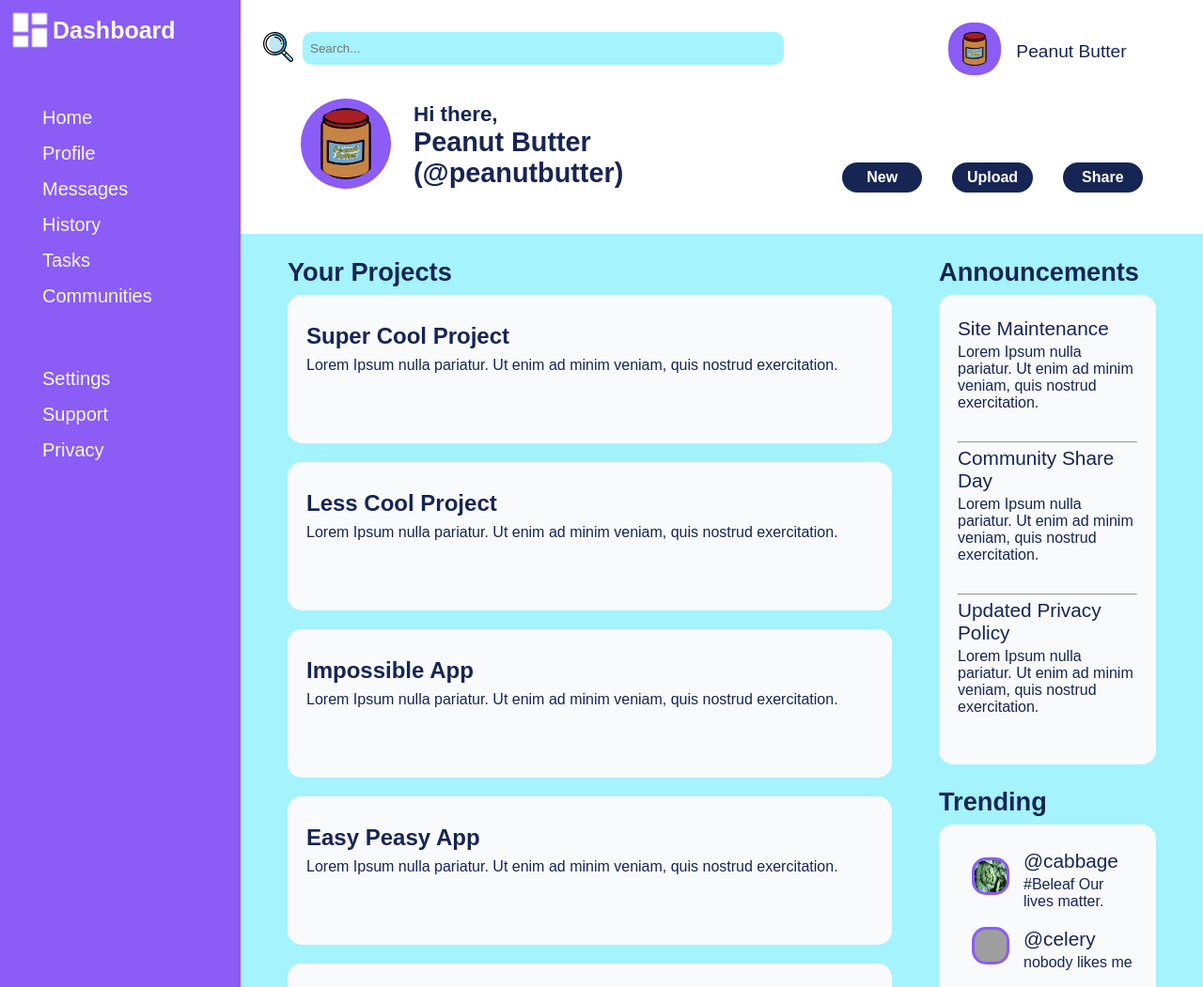
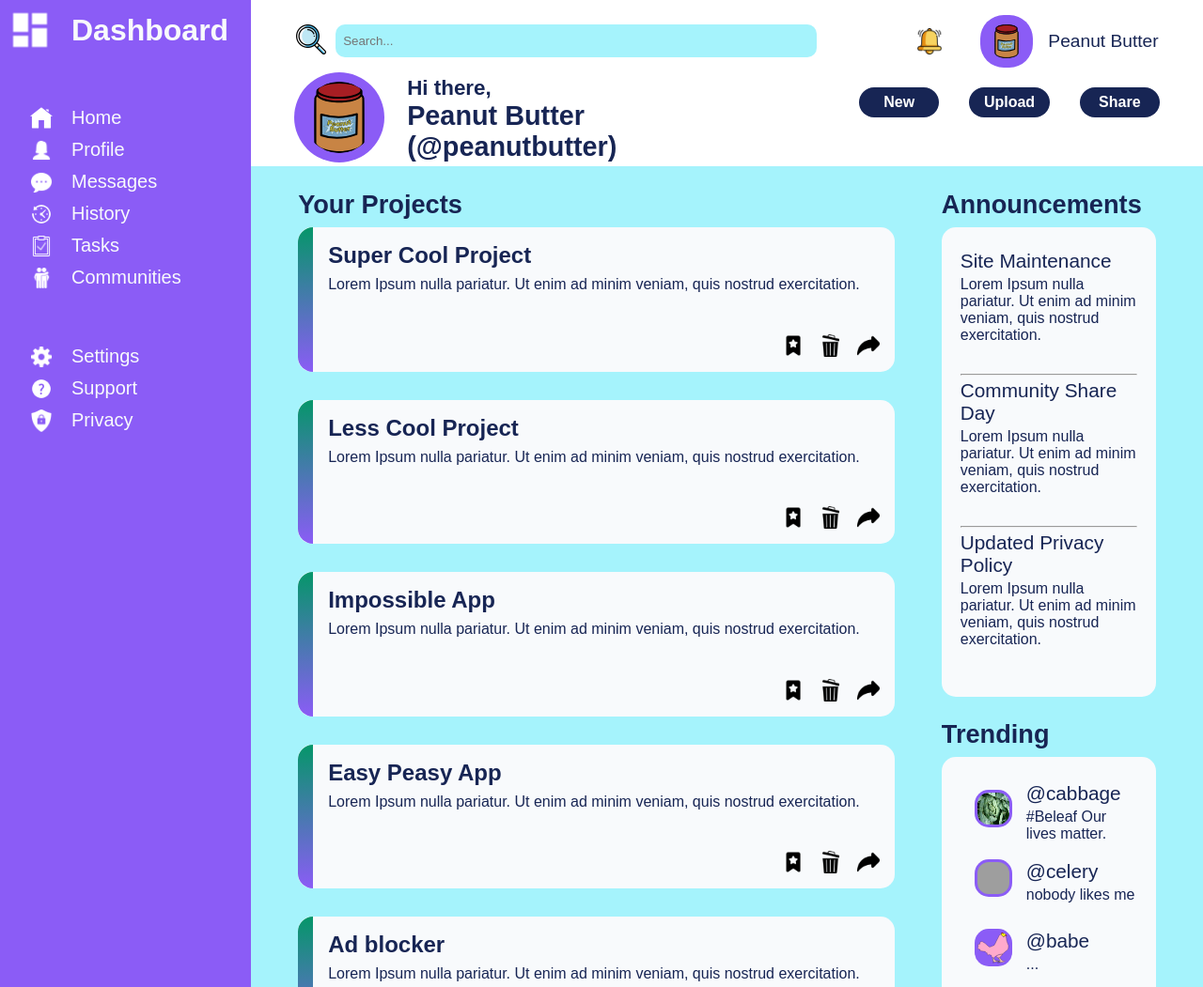
Before and after one commit to f00lg0ldl0af/Admin-Dashboard, a plain HTML site: page index.html in a window 1280 px wide. Shown: the top 1051 px of the page at 94% size. Drawn offline with Linux system fonts and the light colour scheme; grey boxes are pictures that could not be loaded; a web font is replaced by a local one.

Commit message:
Add icons and animation

```diff
--- a/index.html
+++ b/index.html
@@ -27,25 +27,52 @@
 
         <div class="sidebar">
             <div class="sidebar-header">
-                <img class="logo" src="./assets/view-dashboard.png" alt="" > <!--dashboard icon-->
+                <img class="logo" src="./assets/view-dashboard.png" alt="" >
                 Dashboard
             </div>
 
             <div class="nav-top">
                 <ul>
-                    <li><img src="" alt="">Home</li> <!--home icon-->
-                    <li><img src="" alt="">Profile</li> <!--profile icon-->
-                    <li><img src="" alt="">Messages</li> <!--message icon-->
-                    <li><img src="" alt="">History</li> <!--history icon-->
-                    <li><img src="" alt="">Tasks</li> <!--tasks icon-->
-                    <li><img src="" alt="">Communities</li> <!--communities icon-->
+                    <li>
+                        <img src="./assets/home.svg" alt="">
+                        <p>Home</p>
+                    </li>
+                    <li>
+                        <img src="./assets/profile.png" alt="">
+                        <p>Profile</p>
+                    </li>
+                    <li>
+                        <img src="./assets/message.png" alt="">
+                        <p>Messages</p>
+                    </li>
+                    <li>
+                        <img src="./assets/history.png" alt="">
+                        <p>History</p>
+                    </li>
+                    <li>
+                        <img src="./assets/tasks.png" alt="">
+                        <p>Tasks</p>
+                    </li>
+                    <li>
+                        <img src="./assets/friends.png" alt="">
+                        <p>Communities</p>
+                    </li>
                 </ul>
             </div>
             <div class="nav-bottom">
                 <ul>
-                    <li><img src="" alt="">Settings</li> <!--setting icon-->
-                    <li><img src="" alt="">Support</li> <!--support icon-->
-                    <li><img src="" alt="">Privacy</li> <!--privacy icon-->
+                    <li>
+                        <img src="./assets/settings.png" alt="">
+                        <p>Settings</p>
+                    </li>
+                    <li>
+                        <img src="./assets/help.png" alt="">
+                        <p>Support</p>
+                    </li>
+                    <li>
+                        <img src="./assets/privacy.png" alt="">
+                        <p>Privacy</p>
+                    </li>
                 </ul>
             </div>
         </div>
@@ -64,10 +91,9 @@
                 </div>
 
                 <div class="profile-bar">
-                    <div></div> <!--bell notif icon-->
-                    <div>
-                        <img src="./assets/peanut_butter.svg" alt="profile picture">
-                     </div>                    <div>Peanut Butter</div>
+                    <img class="notif" src="./assets/bell.png" alt="">
+                    <img class="profile-pic" src="./assets/peanut_butter.svg" alt="profile picture">
+                    <div class="to-click" >Peanut Butter</div>
                 </div>
             </div>
 
@@ -75,7 +101,7 @@
                 <div class="profile-display">
                     <div>
                         <img src="./assets/peanut_butter.svg" alt="profile picture">
-                    </div> <!--profile icon-->
+                    </div>
 
                     <div>
                         <div class="greeting">Hi there,</div>
@@ -99,86 +125,87 @@
                 <div class="proj-container">
 
                     <div class="project">
+                        <div class="color-block"></div>
+
                         <div class="proj-text">
                             <div class="proj-header">Super Cool Project</div>
                             <div class="proj-des">Lorem Ipsum nulla pariatur. Ut enim ad minim veniam, quis nostrud exercitation.</div>
                         </div>
+
                         <div class="proj-nav">
-                            <ul>
-                                <li><img src="" alt=""></li> <!--star icon-->
-                                <li><img src="" alt=""></li> <!--eye icon-->
-                                <li><img src="" alt=""></li> <!--fork icon-->
-                            </ul>
+                            <img src="./assets/bookmark.png" alt="">
+                            <img src="./assets/recycle-bin.png" alt="">
+                            <img src="./assets/share.png" alt="">
                         </div>
                     </div>
 
                     <div class="project">
+                        <div class="color-block"></div>
+
                         <div class="proj-text">
                             <div class="proj-header">Less Cool Project</div>
                             <div class="proj-des">Lorem Ipsum nulla pariatur. Ut enim ad minim veniam, quis nostrud exercitation.</div>
                         </div>
                         <div class="proj-nav">
-                            <ul>
-                                <li><img src="" alt=""></li> <!--star icon-->
-                                <li><img src="" alt=""></li> <!--eye icon-->
-                                <li><img src="" alt=""></li> <!--fork icon-->
-                            </ul>
+                            <img src="./assets/bookmark.png" alt="">
+                            <img src="./assets/recycle-bin.png" alt="">
+                            <img src="./assets/share.png" alt="">
                         </div>
                     </div>
 
                     <div class="project">
+                        <div class="color-block"></div>
+
                         <div class="proj-text">
                             <div class="proj-header">Impossible App</div>
                             <div class="proj-des">Lorem Ipsum nulla pariatur. Ut enim ad minim veniam, quis nostrud exercitation.</div>
                         </div>
                         <div class="proj-nav">
-                            <ul>
-                                <li><img src="" alt=""></li> <!--star icon-->
-                                <li><img src="" alt=""></li> <!--eye icon-->
-                                <li><img src="" alt=""></li> <!--fork icon-->
-                            </ul>
+                            <img src="./assets/bookmark.png" alt="">
+                            <img src="./assets/recycle-bin.png" alt="">
+                            <img src="./assets/share.png" alt="">
                         </div>
                     </div>
 
                     <div class="project">
+                        <div class="color-block"></div>
+
                         <div class="proj-text">
                             <div class="proj-header">Easy Peasy App</div>
                             <div class="proj-des">Lorem Ipsum nulla pariatur. Ut enim ad minim veniam, quis nostrud exercitation.</div>
                         </div>
                         <div class="proj-nav">
-                            <ul>
-                                <li><img src="" alt=""></li> <!--star icon-->
-                                <li><img src="" alt=""></li> <!--eye icon-->
-                                <li><img src="" alt=""></li> <!--fork icon-->
-                            </ul>
+                            <img src="./assets/bookmark.png" alt="">
+                            <img src="./assets/recycle-bin.png" alt="">
+                            <img src="./assets/share.png" alt="">
                         </div>
                     </div>
 
                     <div class="project">
+                        <div class="color-block"></div>
+
                         <div class="proj-text">
                             <div class="proj-header">Ad blocker</div>
                             <div class="proj-des">Lorem Ipsum nulla pariatur. Ut enim ad minim veniam, quis nostrud exercitation.</div>
                         </div>
                         <div class="proj-nav">
-                            <ul>
-                                <li><img src="" alt=""></li> <!--star icon-->
-                                <li><img src="" alt=""></li> <!--eye icon-->
-                                <li><img src="" alt=""></li> <!--fork icon-->
-                            </ul>
+                            <img src="./assets/bookmark.png" alt="">
+                            <img src="./assets/recycle-bin.png" alt="">
+                            <img src="./assets/share.png" alt="">
                         </div>
                     </div>
 
                     <div class="project">
+                        <div class="color-block"></div>
+
                         <div class="proj-text">
                             <div class="proj-header">Money Maker</div>
                             <div class="proj-des">Lorem Ipsum nulla pariatur. Ut enim ad minim veniam, quis nostrud exercitation.</div>
                         </div>
                         <div class="proj-nav">
-                            <ul>
-                                <li><img src="" alt=""></li> <!--star icon-->
-                                <li><img src="" alt=""></li> <!--eye icon-->
-                                <li><img src="" alt=""></li> <!--fork icon-->
-                            </ul>
+                            <img src="./assets/bookmark.png" alt="">
+                            <img src="./assets/recycle-bin.png" alt="">
+                            <img src="./assets/share.png" alt="">
                         </div>
                     </div>
 
--- a/style.css
+++ b/style.css
@@ -37,27 +37,50 @@
 
 .sidebar-header {
     font-weight: bold;
-    font-size: 25px;
+    font-size: 2rem;
     display: flex;
     justify-content: start;
     align-items: center;
     padding: 8px;
+    margin-right: 1rem;
+    cursor: pointer;
 }
 
-.logo {
-    min-width: 20%;
+.sidebar img {
+    height: 3rem;
+    margin-right: 1.25rem;
 }
 
-.sidebar li {
-    margin-left: 45px;
+.sidebar ul li {
+    display: flex;
+    margin-left: 2rem;
     list-style-type: none;
-    padding-bottom: 15px;
+    padding-bottom: 10px;
+
+}
+
+ul li:hover {
+    cursor: pointer;
+    -webkit-transform: scale(1.08);
+    transform: scale(1.08);
+}
+
+ul li p:hover {
+    border-bottom: 2px solid white;
+}
+
+.nav-top img,
+.nav-bottom img{
+    height: 1.5rem;
+    cursor: pointer;
+    margin-right: 1.25rem;
 }
 
 /* Header section */
 
 .header {
-    padding: 1.5rem;
+    padding: 1rem 1rem 0;
+
 }
 
 .top-header {
@@ -70,6 +93,8 @@
     display: flex;
     grid-area: 1/1/2/2;
     padding: 10px 0px;
+    margin-left: 2rem;
+
 }
 
 .search-img input{
@@ -99,7 +124,18 @@
     color: var(--dark-color);
 }
 
-.profile-bar img {
+.notif {
+    height: 1.75rem;
+    width: 1.75rem;
+    margin-right: 1.5rem;
+    transition: transform 0.4s ease-in-out;
+}
+
+.notif:hover {
+    transform: rotate(360deg) scale(1.2);
+}
+
+.profile-pic {
     background-color: #8b5cf6;
     padding: 10px;
     border-radius: 25px;
@@ -108,12 +144,19 @@
     width: 3.5rem;
 }
 
+.profile-pic:hover,
+.to-click:hover,
+.head-btn:hover {
+    cursor: pointer;
+    -webkit-transform: scale(1.08);
+    transform: scale(1.08);
+}
 
 .bottom-header {
     display: flex;
     justify-content: space-between;
-    align-items: flex-end;
-    margin: 20px 40px;
+    align-items: flex-start;
+    margin: 0 30px;
 
 }
 
@@ -124,6 +167,7 @@
     gap: 1.5rem;
     font-weight: bold;
     width: 40vw;
+
 }
 
 .profile-display img {
@@ -147,21 +191,13 @@
 }
 
 .update-status {
-
     width: 25vw;
     color: var(--dark-color);
+    display: flex;
+    align-items: center;justify-content: center;
+    gap: 2rem;
+    margin-top: 1rem;
 
-
-    display: -webkit-box;
-    display: -ms-flexbox;
-    display: flex;
-    -webkit-box-align: center;
-        -ms-flex-align: center;
-            align-items: center;
-    -webkit-box-pack: center;
-        -ms-flex-pack: center;
-            justify-content: center;
-    gap: 2rem;
 }
 
 .update-status button {
@@ -181,6 +217,7 @@
 .main-section {
     background-color: var(--bg-light-color);
     padding: 25px 50px 75px;
+    height: 100%;
 
     display: grid;
     grid-template-columns: 3fr 1fr;
@@ -203,15 +240,33 @@
 .proj-container {
     display: grid;
     grid-template-columns: repeat(auto-fit, minmax(380px, 1fr));
-    gap: 20px;
+    gap: 30px;
+    height: 95%;
 
 }
 
 .project {
     background-color: var(--light-color);
-    height: minmax(250px, auto); /* check again */
-    padding: 30px 20px 20px;
+
+    height: minmax(200px, 300px);
+
     border-radius: 15px;
+
+    display: grid;
+    grid-template-columns: 1rem 1fr;
+    grid-template-rows: 1fr auto;
+    cursor: pointer;
+}
+
+.color-block {
+    grid-row: 1 / 3;
+    background:linear-gradient(var(--side-color),var(--main-color));
+    border-radius: 20px 0 0 20px;
+}
+
+.proj-text {
+    padding: 1rem 1rem 0;
+
 }
 
 .proj-header {
@@ -220,14 +275,23 @@
     font-weight: bold;
 }
 
-.proj-nav li {
-    list-style-type: none;
+.proj-nav {
+    display: flex;
+    justify-content: flex-end;
+    gap: 1rem;
+    padding: 1rem;
+
+}
+
+.proj-nav img {
+    height: 1.5rem;
+    width: 1.5rem;
 
 }
 
 .announcement {
-    width: minmax(200px, 1fr); /* check again */
     margin-bottom: 1.5rem;
+
 }
 
 .ann-text, .tre-text {
@@ -253,6 +317,16 @@
 
 }
 
+
+.proj-nav img:hover,
+.ann-text:hover,
+.tre-profile:hover
+ {
+    cursor: pointer;
+    -webkit-transform: scale(1.07);
+    transform: scale(1.07);
+}
+
 .tre-profile img {
     background-color: #8b5cf6;
     padding: 3px;
```
Also changed, not shown: assets/bell.png (added), assets/bookmark.png (added), assets/friends.png (added), assets/help.png (added), assets/history.png (added), assets/home.svg (added), assets/message.png (added), assets/privacy.png (added), assets/profile.png (added), assets/recycle-bin.png (added), assets/settings.png (added), assets/share.png (added), assets/tasks.png (added).
